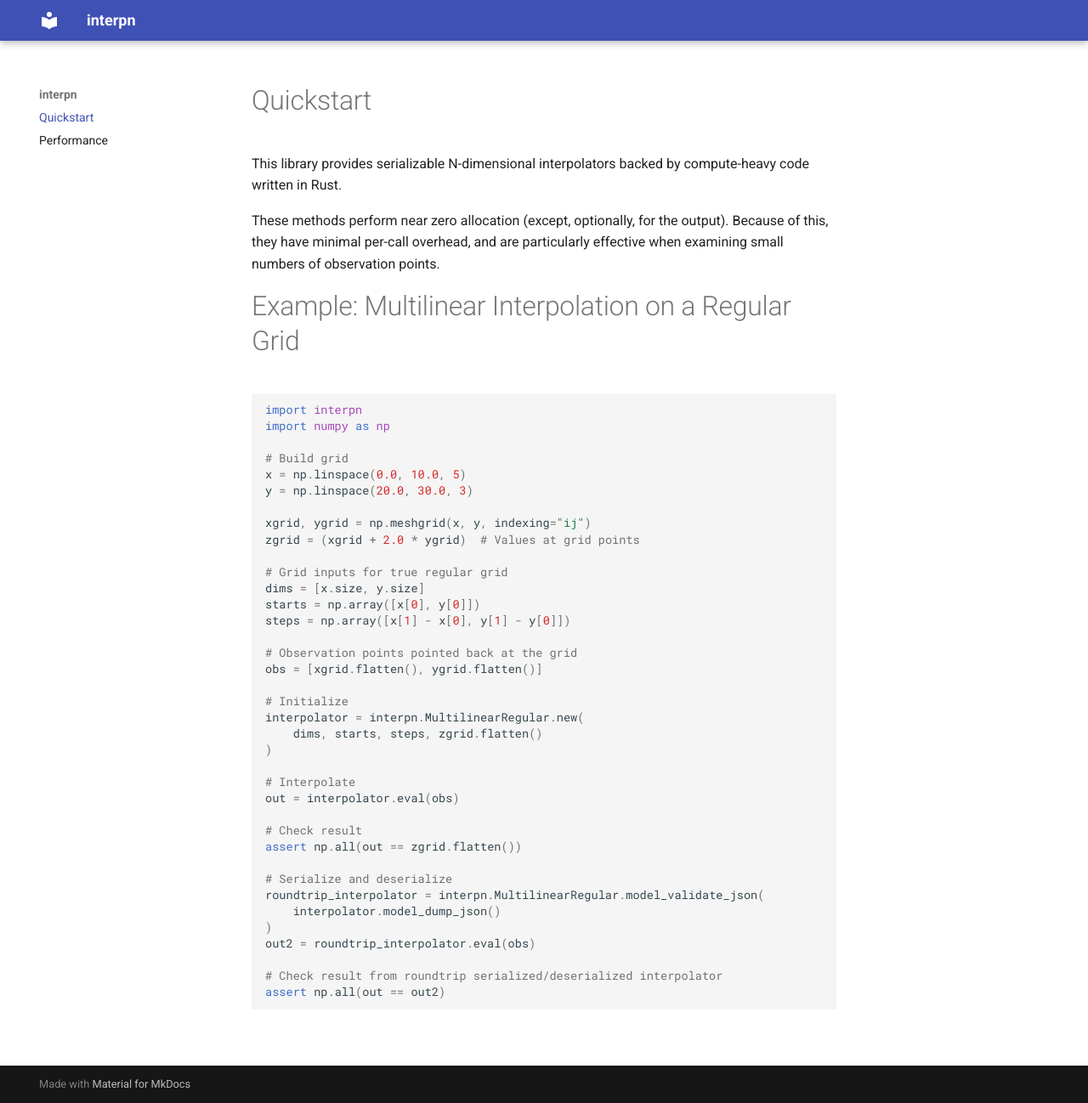
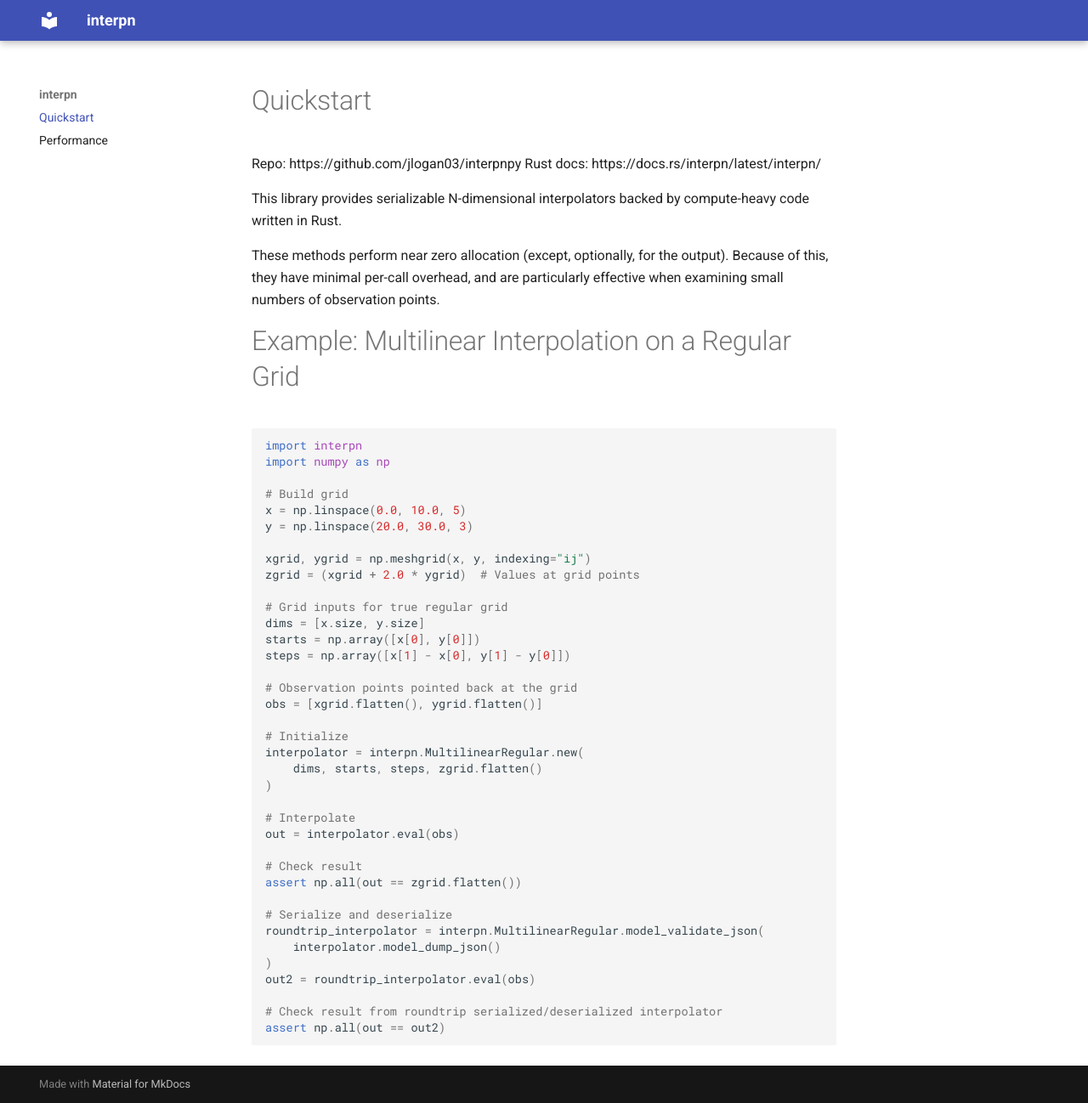
Before and after one commit to jlogan03/interpnpy, an MkDocs documentation site: the page built from docs/index.md, in a window 1280 px wide and 1298 px high. Shown: the whole window at 85% size. Built offline with MkDocs 1.6.1 and Material for MkDocs 9.7.7, drawn with Linux system fonts in a browser that asks for light colours.

Commit message:
add some links to mkdocs

```diff
--- a/docs/index.md
+++ b/docs/index.md
@@ -1,4 +1,7 @@
 # Quickstart
+
+Repo: https://github.com/jlogan03/interpnpy
+Rust docs: https://docs.rs/interpn/latest/interpn/
 
 This library provides serializable N-dimensional interpolators
 backed by compute-heavy code written in Rust.
```
